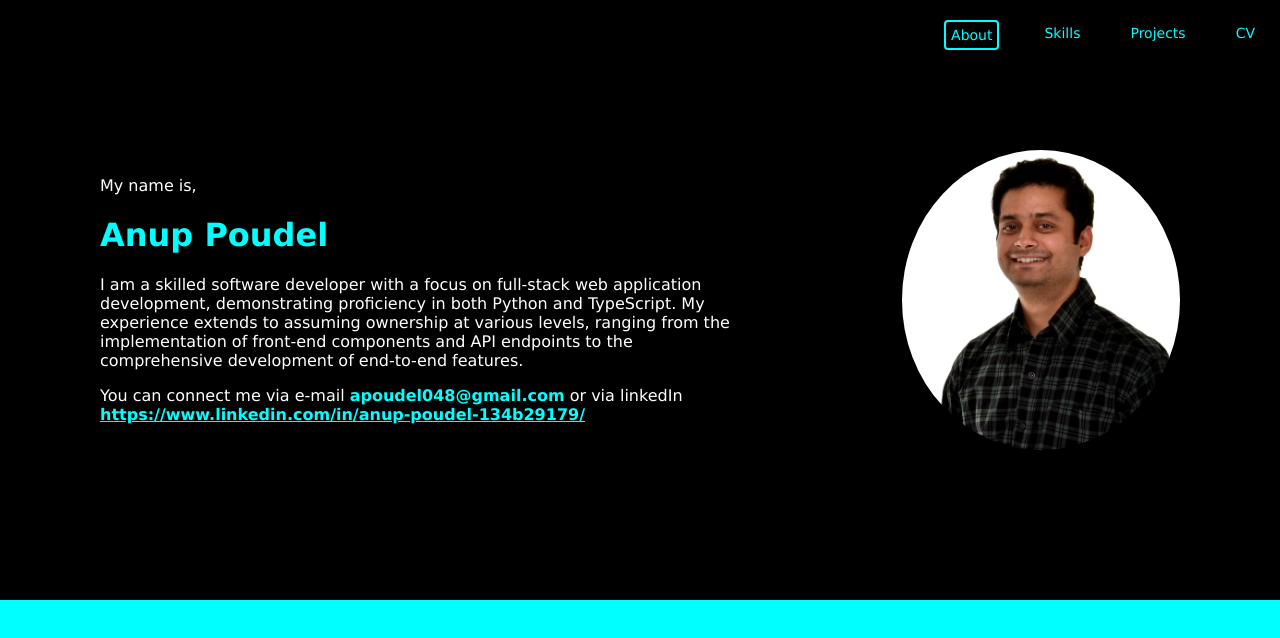
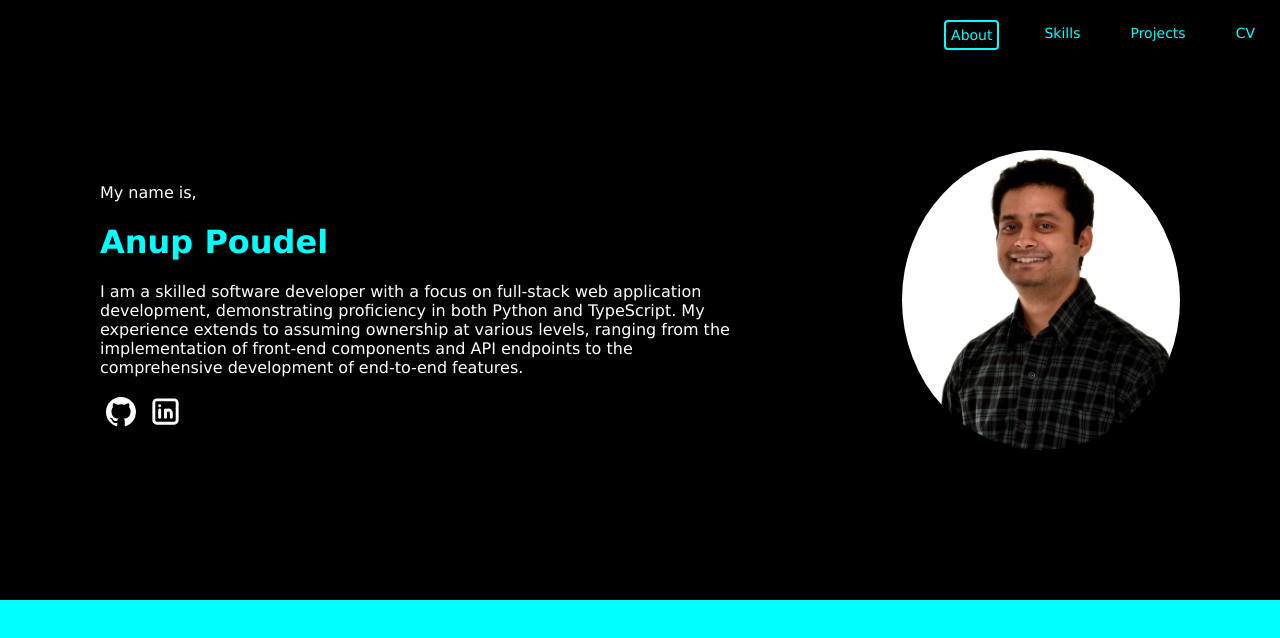
Before and after one commit to anup-an/my-portfolio, a React (Create React App) app: page / in a window 1280 px wide. Shown: the top 638 px of the page. Built offline with nearby package versions, Linux system fonts and the light colour scheme.

Commit message:
Update frontpage

```diff
--- a/src/components/About/About.scss
+++ b/src/components/About/About.scss
@@ -36,3 +36,14 @@
     overflow: hidden;
   }
 }
+
+.profile-external-links {
+  display: flex;
+  .logo-button {
+    background: none;
+    border: none;
+    display: flex;
+    justify-content: center;
+    align-items: center;
+  }
+}
--- a/src/components/About/index.tsx
+++ b/src/components/About/index.tsx
@@ -1,3 +1,6 @@
+import { BsGithub } from "react-icons/bs";
+import { TbBrandLinkedin } from "react-icons/tb";
+
 import "./About.scss";
 
 const About = () => {
@@ -13,19 +16,26 @@ const About = () => {
           levels, ranging from the implementation of front-end components and
           API endpoints to the comprehensive development of end-to-end features.
         </p>
-        <p className="own-description">
-          You can connect me via e-mail{" "}
-          <strong className="highlight-text">apoudel048@gmail.com</strong> or
-          via linkedIn{" "}
-          <strong>
+        <div className="profile-external-links">
+          <button className="logo-button">
             <a
-              className="highlight-text"
+              href="https://github.com/anup-an"
+              target="_blank"
+              rel="noreferrer"
+            >
+              <BsGithub color="white" size="30px" />
+            </a>
+          </button>
+          <button className="logo-button">
+            <a
               href="https://www.linkedin.com/in/anup-poudel-134b29179/"
+              target="_blank"
+              rel="noreferrer"
             >
-              https://www.linkedin.com/in/anup-poudel-134b29179/
+              <TbBrandLinkedin color="white" size="35px" />
             </a>
-          </strong>
-        </p>
+          </button>
+        </div>
       </div>
       <div className="About__photo">
         <img alt="My" src="assets/anup-cv-image.jpg" width="300px" />
```
